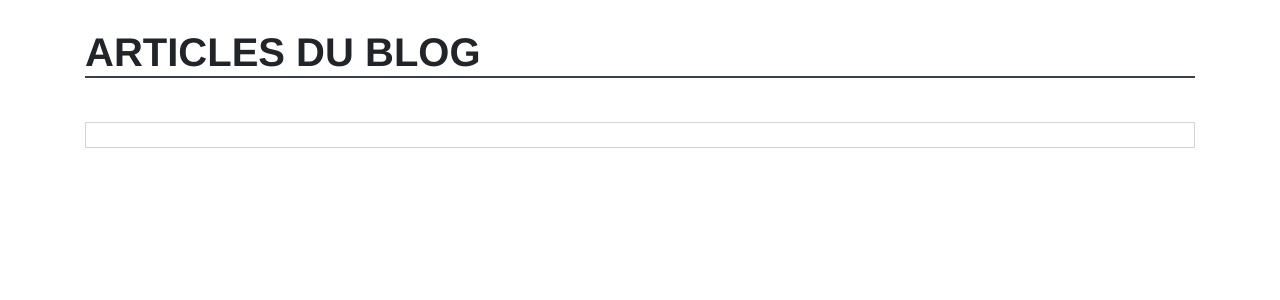
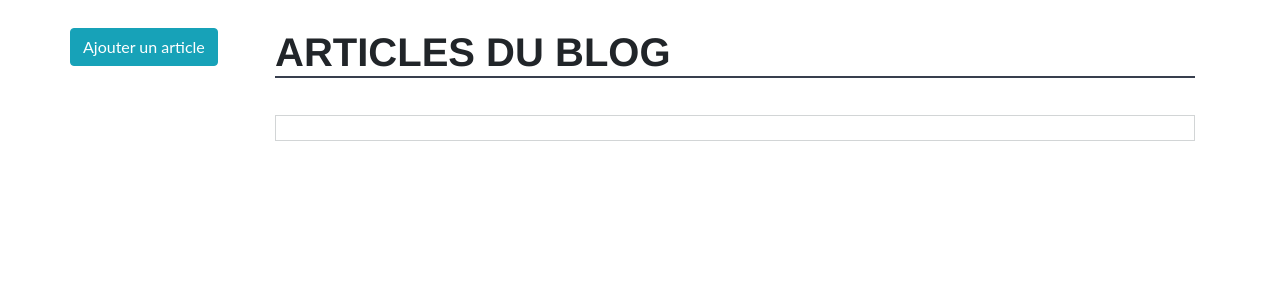
Before and after one commit to Anatis2/professionalBlogOPCR, a PHP site: template templates/blogArticles.twig in a window 1280 px wide. Shown: the part 72-372 px from the top of the page. Run offline with PHP 8.4, Linux system fonts and the light colour scheme; the template is opened without the code that fills it, so the values that code supplies are empty; some libraries are stand-ins or nearby versions.

Commit message:
add function addArticle()

```diff
--- a/public/css/style.css
+++ b/public/css/style.css
@@ -4,67 +4,79 @@ h1 {
 h3 {
   margin-top: 2%; }
 
-.container .articles {
+.container .aside {
+  padding-left: 0px; }
+.container .content {
+  padding-top: 0px; }
+  .container .content .articles {
     display: flex;
     flex-wrap: wrap;
     justify-content: left;
     margin-top: 2%; }
-  .container .articles .article {
+    .container .content .articles .article {
       border-bottom: solid #d5d8dc 1px;
       margin: 2px;
       padding: 10px;
       height: auto;
       width: 49%;
       overflow: hidden; }
-    .container .articles .article .titleArticle {
+      .container .content .articles .article .titleArticle {
         text-transform: none;
         font-size: 1em; }
-    .container .articles .article .subtitleArticle, .container .articles .article .contentArticle {
+      .container .content .articles .article .subtitleArticle, .container .content .articles .article .contentArticle {
         margin-top: 2%;
         text-align: justify;
         font-size: 1em; }
-    .container .articles .article .dateCreationArticle {
+      .container .content .articles .article .dateCreationArticle {
         margin-top: 2%;
         text-align: justify;
         font-size: 0.8em; }
-  .container .articles .idArticle {
+    .container .content .articles .idArticle {
       border: solid black 1px;
       margin: 2px;
       padding: 10px;
       height: auto;
       width: 90%; }
-    .container .articles .idArticle .titleArticle {
+      .container .content .articles .idArticle .titleArticle {
         text-transform: none;
         font-size: 1.3em; }
-    .container .articles .idArticle .subtitleArticle, .container .articles .idArticle .contentArticle {
+      .container .content .articles .idArticle .subtitleArticle, .container .content .articles .idArticle .contentArticle {
         margin-top: 2%;
         text-align: justify;
         font-size: 1em; }
-    .container .articles .idArticle .dateCreationArticle {
+      .container .content .articles .idArticle .dateCreationArticle {
         margin-top: 2%;
         text-align: justify;
         font-size: 0.8em; }
-.container .pagesManagement {
+  .container .content .pagesManagement {
     margin-top: 2%;
     border: 1px solid #d2d5d6;
     text-align: center; }
-.container .comments .comment {
+  .container .content .comments .comment {
     background-color: #d2d5d6;
     border: solid 1px #d2d5d6;
     margin-top: 2%;
+    margin-bottom: 2%;
     padding: 1%;
     width: 70%; }
-  .container .comments .comment .dateComment {
+    .container .content .comments .comment .dateComment {
       margin-top: 2%;
       text-align: justify;
       font-size: 1.1em; }
-  .container .comments .comment .contentComment {
+    .container .content .comments .comment .contentComment {
       margin-top: 2%;
       text-align: justify;
       font-size: 1em; }
-.container .contactForm {
+  .container .content .contactForm {
     margin-top: 2%; }
-.container .notification {
+  .container .content .notification {
     margin-top: 2%; }
 
+@media screen and (max-width: 605px) {
+  .container {
+    margin-top: 30px; } }
+@media screen and (max-width: 386px) {
+  .container {
+    margin-top: 70px; } }
+
 /*# sourceMappingURL=style.css.map */
--- a/public/css/style.scss
+++ b/public/css/style.scss
@@ -7,6 +7,11 @@ h3 {
 }
 
 .container {
+	.aside {
+		padding-left: 0px;
+	}
+	.content {
+		padding-top: 0px;
 		.articles {
 			display: flex;
 			flex-wrap: wrap;
@@ -98,8 +103,6 @@ h3 {
 					font-size: 1em;
 				}
 			}
-
-
 		}
 		.contactForm {
 			margin-top: 2%;
@@ -108,3 +111,16 @@ h3 {
 			margin-top: 2%;
 		}
 	}
+}
+
+@media screen and (max-width: 605px) {
+	.container {
+		margin-top: 30px;
+	}
+}
+
+@media screen and (max-width: 386px) {
+	.container {
+		margin-top: 70px;
+	}
+}
--- a/src/controller/MemberController.php
+++ b/src/controller/MemberController.php
@@ -52,7 +52,7 @@ class MemberController {
                     ]);
             } else {
                 echo $this->twig->render('connection.twig',
-                    ['messageConnection' => "L'identifiant et/ou le mot de passe ne sont pas valides."
+                    ['messageConnection' => "<p class='alert alert-danger'>L'identifiant et/ou le mot de passe ne sont pas valides.</p>"
                     ]);
             }
         } else {
--- a/templates/blogArticle.twig
+++ b/templates/blogArticle.twig
@@ -7,6 +7,7 @@
 
 
 {% block content %}
+    <section class="content col-12">
 
         <h1>Article</h1>
 
@@ -35,5 +36,6 @@
         {% if not articles %}
             <p>Il n'y a pas d'article associé à cet ID</p>
         {% endif %}
+    </section>
 
 {% endblock %}
--- a/templates/blogArticles.twig
+++ b/templates/blogArticles.twig
@@ -5,9 +5,16 @@
     <title>Blog</title>
 {% endblock %}
 
+{% block aside %}
+    <aside class="aside col-2">
+        <a href="index.php?page=addArticle" class="btn btn-info">Ajouter un article</a>
+    </aside>
+{% endblock %}
+
 
 {% block content %}
 
+    <section class="content col-10">
         <h1>Articles du blog</h1>
 
         <div class="articles">
@@ -23,11 +30,12 @@
 
         </div>
 
-    <div class="pagesManagement">
-        <span class="previousPage"><a href="index.php?page=blog&numPage={{ previousPage }}">{{ textPreviousPage }}</a></span>
-        <span class="currentPage col-lg-12 col-md-12 col-sm-1 col-xs-1">{{ currentPage }}</span>
-        <span class="nextPage"><a href="index.php?page=blog&numPage={{ nextPage }}">{{ textNextPage }}</a></span>
-    </div>
+        <div class="pagesManagement">
+            <span class="previousPage"><a href="index.php?page=blog&numPage={{ previousPage }}">{{ textPreviousPage }}</a></span>
+            <span class="currentPage col-lg-12 col-md-12 col-sm-1 col-xs-1">{{ currentPage }}</span>
+            <span class="nextPage"><a href="index.php?page=blog&numPage={{ nextPage }}">{{ textNextPage }}</a></span>
+        </div>
+    </section>
 
 
 {% endblock %}
--- a/templates/contact.twig
+++ b/templates/contact.twig
@@ -10,6 +10,7 @@
 
     <h1>Page de contact</h1>
 
+    <section class="content col-12">
         <form class="contactForm">
             <div class="form-group">
                 <label for="nom">Nom</label>
@@ -29,5 +30,6 @@
             </div>
             <input type="submit" class="btn btn-primary" value="Envoyer" />
         </form>
+    </section>
 
 {% endblock %}
--- a/templates/inscription.twig
+++ b/templates/inscription.twig
@@ -7,6 +7,7 @@
 
 
 {% block content %}
+    <section class="content col-12">
 
         <h1>Formulaire d'inscription</h1>
 
@@ -37,6 +38,6 @@
         <div class="notification">
             {{ messageCreateMember | raw }}
         </div>
-
+    </section>
 
 {% endblock %}
--- a/templates/layout.twig
+++ b/templates/layout.twig
@@ -37,10 +37,11 @@
         </nav>
 
 
-        <section class='container'>
-
-            {% block content %}{% endblock %}
-
+        <section class="container">
+            <div class="row">
+                {% block aside %}{% endblock %}
+                {% block content %}{% endblock %}
+            </div>
         </section>
 
         <!-- jQuery -->
```
Also changed, not shown: index.php (+11 -0 lines), src/DAO/ArticleManager.php (+9 -4 lines), src/controller/ArticleController.php (+10 -3 lines), templates/connection.twig (+6 -1 lines), templates/home.twig (+17 -7 lines), 1 other file. Lines whose indentation alone changed are shown as unchanged.
